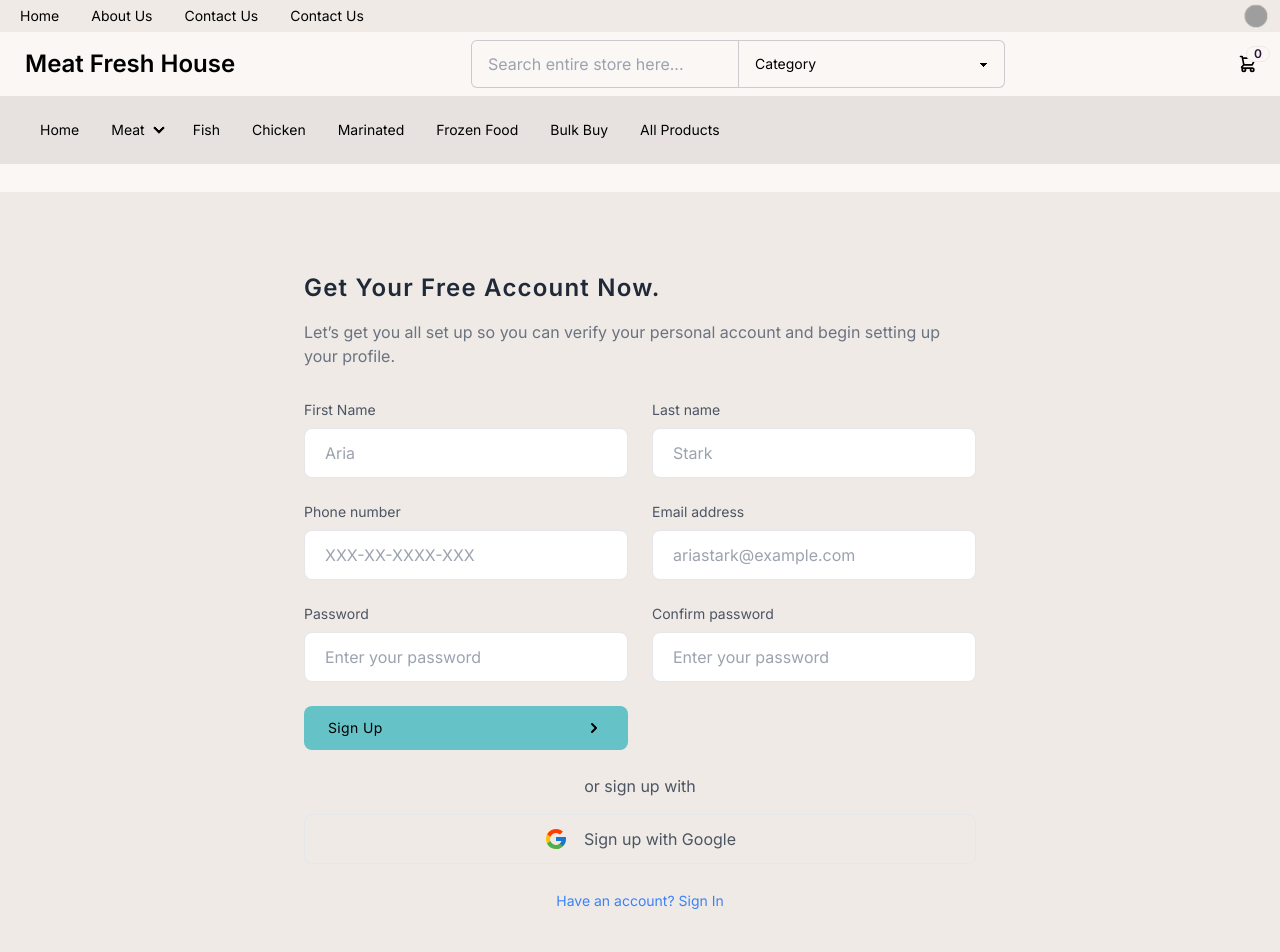
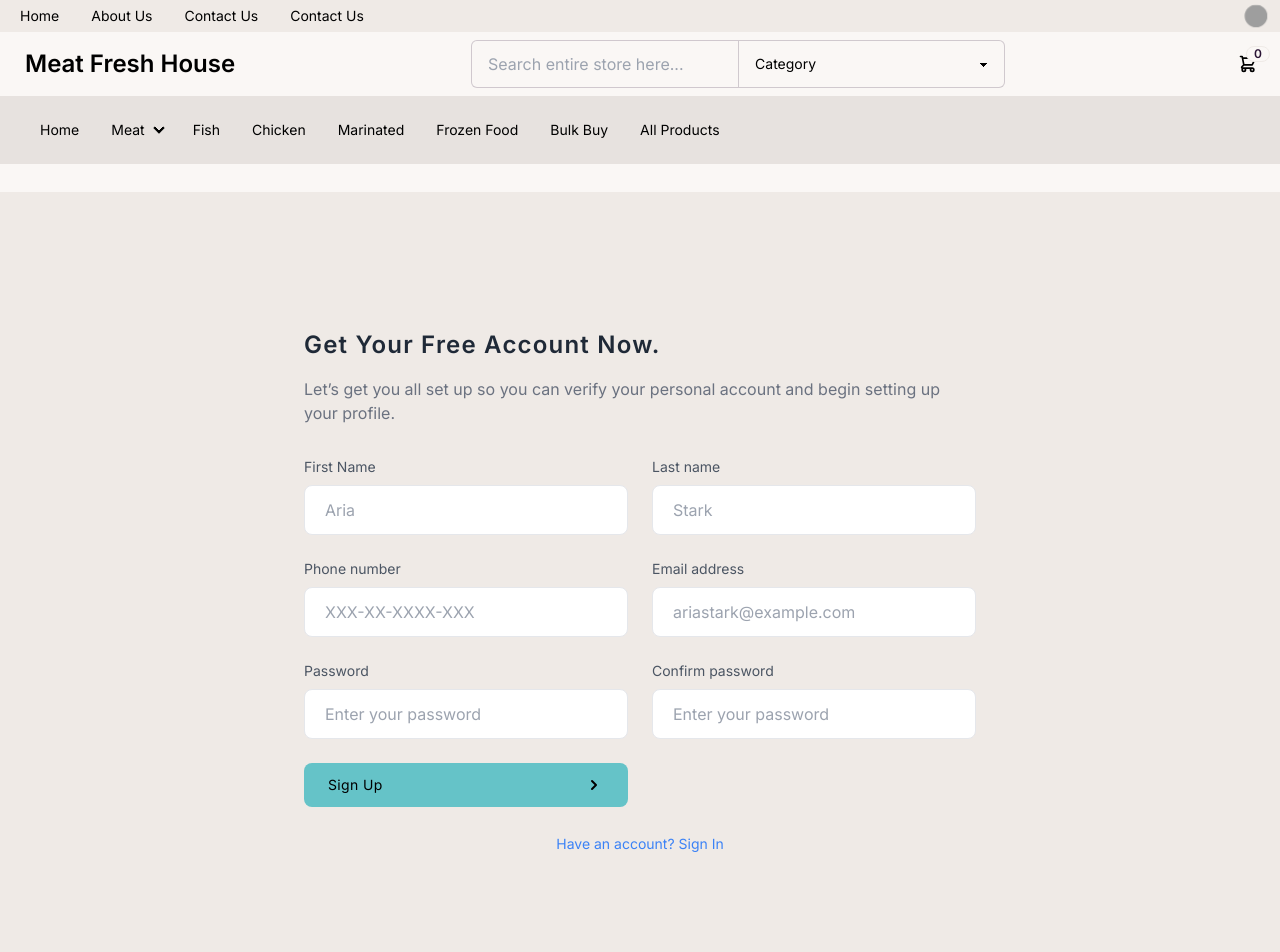
Before and after one commit to sarmad52422/ec-master-butcher, a Next.js app: page /sign_up in a window 1280 px wide. Shown: the top 952 px of the page. Built offline with nearby package versions, Linux system fonts and the light colour scheme; grey boxes are pictures that could not be loaded.

Commit message:
new update

```diff
--- a/src/app/layout.tsx
+++ b/src/app/layout.tsx
@@ -16,6 +16,7 @@ export default function RootLayout({
   children,
 }: Readonly<{
   children: React.ReactNode;
+  currentPath: string;
 }>) {
   return (
     <html lang="en" data-theme={"cupcake"}>
--- a/src/app/page.tsx
+++ b/src/app/page.tsx
@@ -5,6 +5,7 @@ import ProductGrid from "@/components/product/product_grid";
 import React from "react";
 import { useAppSelector } from "@/redux/hooks";
 import SearchBar from "@/components/navbar/components/search_bar";
+
 export const dummyProducts: Product[] = [
   {
     id: 1,
--- a/src/app/sign_in/page.tsx
+++ b/src/app/sign_in/page.tsx
@@ -66,36 +66,6 @@ const SignInPage: React.FC = () => {
                 Sign in
               </button>
 
-              <p className="mt-4 text-center text-gray-600 dark:text-gray-400">
-                or sign in with
-              </p>
-
-              <a
-                href="#"
-                className="flex items-center justify-center px-6 py-3 mt-4 text-gray-600 transition-colors duration-300 transform border rounded-lg dark:border-gray-700 dark:text-gray-600 hover:text-gray-100 hover:bg-gray-50 dark:hover:bg-gray-600"
-              >
-                <svg className="w-6 h-6 mx-2" viewBox="0 0 40 40">
-                  <path
-                    d="M36.3425 16.7358H35V16.6667H20V23.3333H29.4192C28.045 27.2142 24.3525 30 20 30C14.4775 30 10 25.5225 10 20C10 14.4775 14.4775 9.99999 20 9.99999C22.5492 9.99999 24.8683 10.9617 26.6342 12.5325L31.3483 7.81833C28.3717 5.04416 24.39 3.33333 20 3.33333C10.7958 3.33333 3.33335 10.7958 3.33335 20C3.33335 29.2042 10.7958 36.6667 20 36.6667C29.2042 36.6667 36.6667 29.2042 36.6667 20C36.6667 18.8825 36.5517 17.7917 36.3425 16.7358Z"
-                    fill="#FFC107"
-                  />
-                  <path
-                    d="M5.25497 12.2425L10.7308 16.2583C12.2125 12.59 15.8008 9.99999 20 9.99999C22.5491 9.99999 24.8683 10.9617 26.6341 12.5325L31.3483 7.81833C28.3716 5.04416 24.39 3.33333 20 3.33333C13.5983 3.33333 8.04663 6.94749 5.25497 12.2425Z"
-                    fill="#FF3D00"
-                  />
-                  <path
-                    d="M20 36.6667C24.305 36.6667 28.2167 35.0192 31.1742 32.34L26.0159 27.975C24.3425 29.2425 22.2625 30 20 30C15.665 30 11.9842 27.2359 10.5975 23.3784L5.16254 27.5659C7.92087 32.9634 13.5225 36.6667 20 36.6667Z"
-                    fill="#4CAF50"
-                  />
-                  <path
-                    d="M36.3425 16.7358H35V16.6667H20V23.3333H29.4192C28.7592 25.1975 27.56 26.805 26.0133 27.9758C26.0142 27.975 26.015 27.975 26.0158 27.9742L31.1742 32.3392C30.8092 32.6708 36.6667 28.3333 36.6667 20C36.6667 18.8825 36.5517 17.7917 36.3425 16.7358Z"
-                    fill="#1976D2"
-                  />
-                </svg>
-
-                <span className="mx-2">Sign in with Google</span>
-              </a>
-
               <div className="mt-6 text-center">
                 <Link
                   href="/sign_up"
--- a/src/app/sign_up/page.tsx
+++ b/src/app/sign_up/page.tsx
@@ -103,36 +103,6 @@ const SignUpPage: React.FC = () => {
                   </button>
                 </div>
                 <div className="mt-6">
-                  <p className="mt-4 text-center text-gray-600 dark:text-gray-400">
-                    or sign up with
-                  </p>
-
-                  <a
-                    href="#"
-                    className="flex items-center justify-center px-6 py-3 mt-4 text-gray-600 transition-colors duration-300 transform border rounded-lg dark:border-gray-700 dark:text-gray-600 hover:text-gray-100 hover:bg-gray-50 dark:hover:bg-gray-600"
-                  >
-                    <svg className="w-6 h-6 mx-2" viewBox="0 0 40 40">
-                      <path
-                        d="M36.3425 16.7358H35V16.6667H20V23.3333H29.4192C28.045 27.2142 24.3525 30 20 30C14.4775 30 10 25.5225 10 20C10 14.4775 14.4775 9.99999 20 9.99999C22.5492 9.99999 24.8683 10.9617 26.6342 12.5325L31.3483 7.81833C28.3717 5.04416 24.39 3.33333 20 3.33333C10.7958 3.33333 3.33335 10.7958 3.33335 20C3.33335 29.2042 10.7958 36.6667 20 36.6667C29.2042 36.6667 36.6667 29.2042 36.6667 20C36.6667 18.8825 36.5517 17.7917 36.3425 16.7358Z"
-                        fill="#FFC107"
-                      />
-                      <path
-                        d="M5.25497 12.2425L10.7308 16.2583C12.2125 12.59 15.8008 9.99999 20 9.99999C22.5491 9.99999 24.8683 10.9617 26.6341 12.5325L31.3483 7.81833C28.3716 5.04416 24.39 3.33333 20 3.33333C13.5983 3.33333 8.04663 6.94749 5.25497 12.2425Z"
-                        fill="#FF3D00"
-                      />
-                      <path
-                        d="M20 36.6667C24.305 36.6667 28.2167 35.0192 31.1742 32.34L26.0159 27.975C24.3425 29.2425 22.2625 30 20 30C15.665 30 11.9842 27.2359 10.5975 23.3784L5.16254 27.5659C7.92087 32.9634 13.5225 36.6667 20 36.6667Z"
-                        fill="#4CAF50"
-                      />
-                      <path
-                        d="M36.3425 16.7358H35V16.6667H20V23.3333H29.4192C28.7592 25.1975 27.56 26.805 26.0133 27.9758C26.0142 27.975 26.015 27.975 26.0158 27.9742L31.1742 32.3392C30.8092 32.6708 36.6667 28.3333 36.6667 20C36.6667 18.8825 36.5517 17.7917 36.3425 16.7358Z"
-                        fill="#1976D2"
-                      />
-                    </svg>
-
-                    <span className="mx-2">Sign up with Google</span>
-                  </a>
-
                   <div className="mt-6 text-center">
                     <Link
                       href="/sign_in"
```
